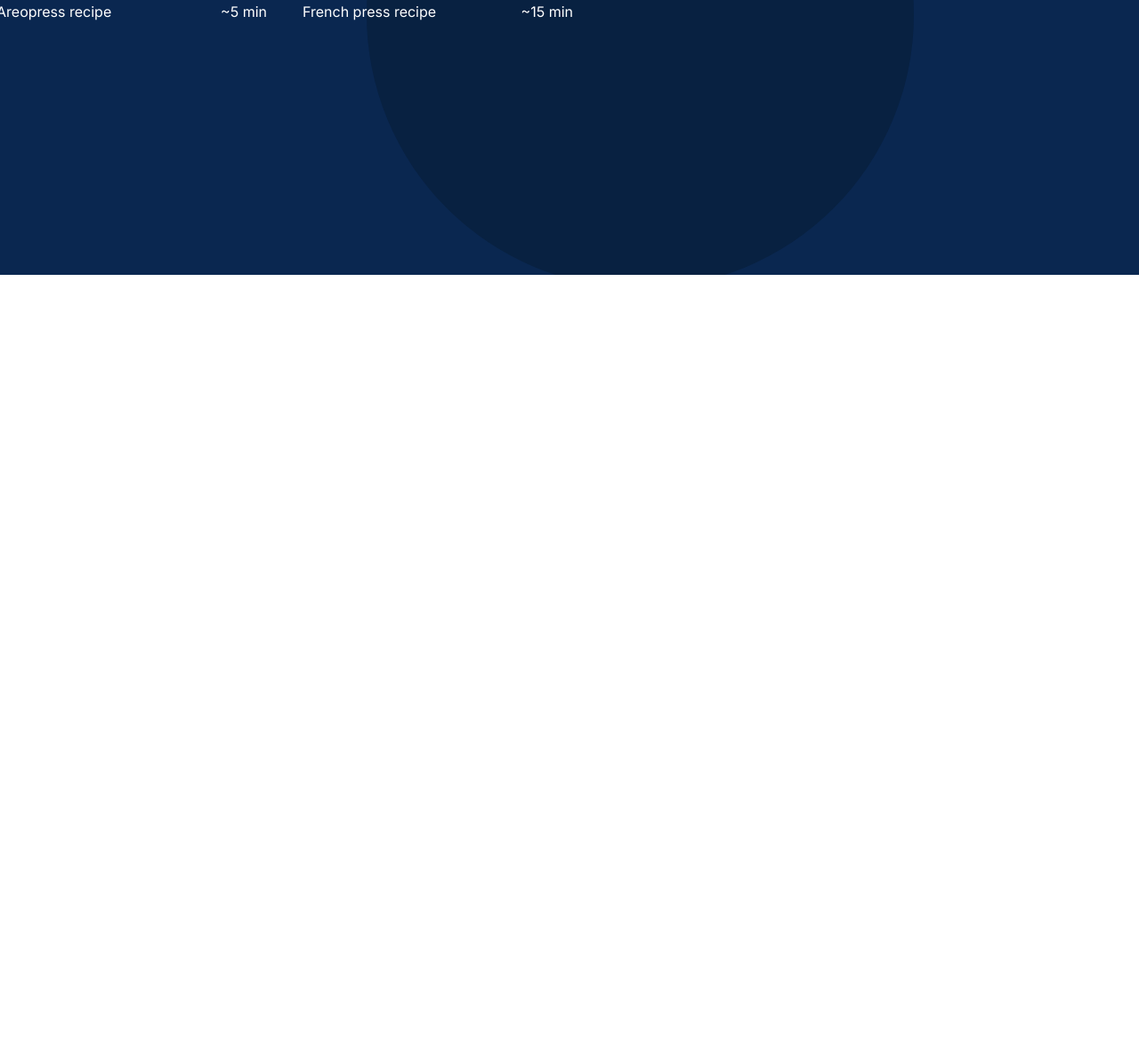
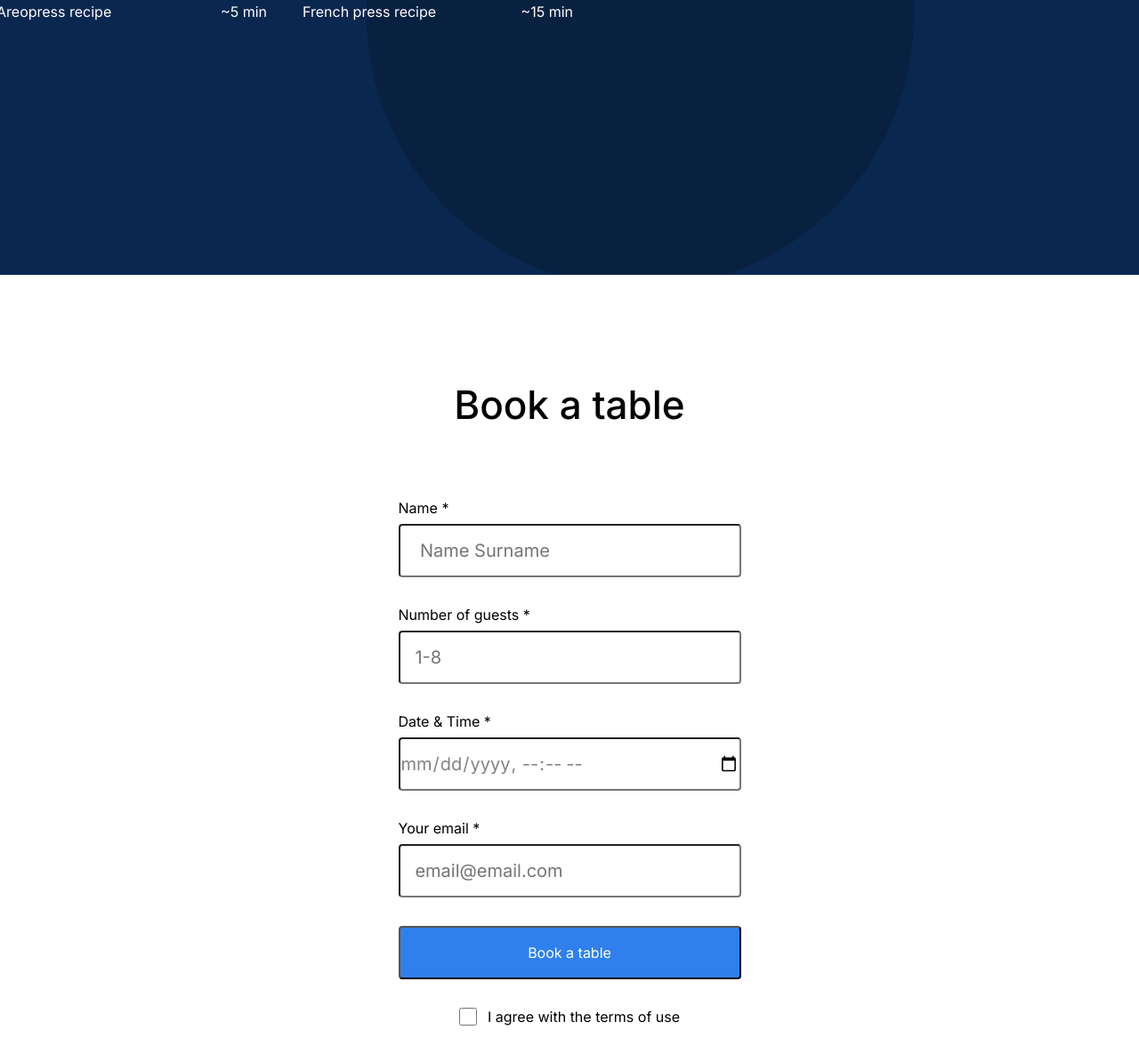
Before and after one commit to N8RHAM/se_project_coffeeshop, a plain HTML site: page index.html in a window 1280 px wide. Shown: the part 1333-2518 px from the top of the page at 89% size. Before the commit the page ends 1642 px from the top, so only its background shows below. Drawn offline with Linux system fonts and the light colour scheme.

Commit message:
Update 1 for proj 2.3

```diff
--- a/index.html
+++ b/index.html
@@ -109,6 +109,42 @@
           </div>
         </section>
         <section id="book" class="reservation"></section>
+        <h2 class="reservation__title">Book a table</h2>
+        <form class="reservation__form form">
+          <fieldset class="form__fieldset">
+            <label for="" class="form__label">
+              Name *<input
+                placeholder="    Name Surname"
+                type="text"
+                class="form__input"
+              />
+            </label>
+            <label for="" class="form__label">
+              Number of guests *<input
+                placeholder="   1-8"
+                type="number"
+                min="1"
+                max="8"
+                class="form__input"
+              />
+            </label>
+            <label for="" class="form__label">
+              Date & Time *<input type="datetime-local" class="form__input" />
+            </label>
+            <label for="" class="form__label">
+              Your email *<input
+                placeholder="   email@email.com"
+                type="email"
+                class="form__input"
+              />
+            </label>
+          </fieldset>
+          <button class="form__button">Book a table</button>
+          <label for="" class="form__label form__label_type_checkbox">
+            <input type="checkbox" class="form__checkbox" />I agree with the
+            terms of use
+          </label>
+        </form>
         <section id="menu" class="menu"></section>
         <section id="contacts" class="about"></section>
       </main>
--- a/pages/index.css
+++ b/pages/index.css
@@ -140,3 +140,87 @@
   margin-top: 24px;
   margin-bottom: 215px;
 }
+
+.reservation {
+  margin: 100px 0 120px;
+  background-color: #d9e7ff;
+  background-image: URL(../images/background_reservation.svg);
+  background-repeat: no-repeat;
+  background-position: center;
+  background-size: cover;
+}
+
+.reservation__title {
+  margin: 0 0 80px;
+  text-align: center;
+  font-size: 44px;
+  line-height: 52px;
+  font-weight: 500;
+}
+
+.reservation__form {
+  margin: 0 auto;
+}
+
+.form {
+  max-width: 385px;
+}
+
+.form__fieldset {
+  padding: 0;
+  margin: 0;
+  border: none;
+}
+
+.form__label {
+  margin-bottom: 32px;
+  display: block;
+  font-size: 16px;
+  line-height: 20px;
+}
+
+.form__label_type_checkbox {
+  display: flex;
+  justify-content: center;
+  font-size: 16px;
+  line-height: 20px;
+}
+
+.form__input {
+  display: block;
+  padding: 0;
+  box-sizing: border-box;
+  height: 60px;
+  width: 100%;
+  margin-top: 8px;
+  font-weight: normal;
+  font-size: 20px;
+  line-height: 30px;
+  border-radius: 4px;
+  color: #838383;
+}
+
+.form__button {
+  width: 100%;
+  height: 60px;
+  padding: 0;
+  margin-bottom: 32px;
+  font-size: 16px;
+  line-height: 20px;
+  border-radius: 4px;
+  background-color: #2f80ed;
+  color: #ffffff;
+}
+
+.form__button:hover {
+  opacity: 70%;
+}
+
+.form__checkbox {
+  width: 20px;
+  height: 20px;
+  margin-right: 12px;
+  border-radius: 2px;
+  background-color: #2f80ed;
+  background-image: url(../images/check.svg);
+}
```
